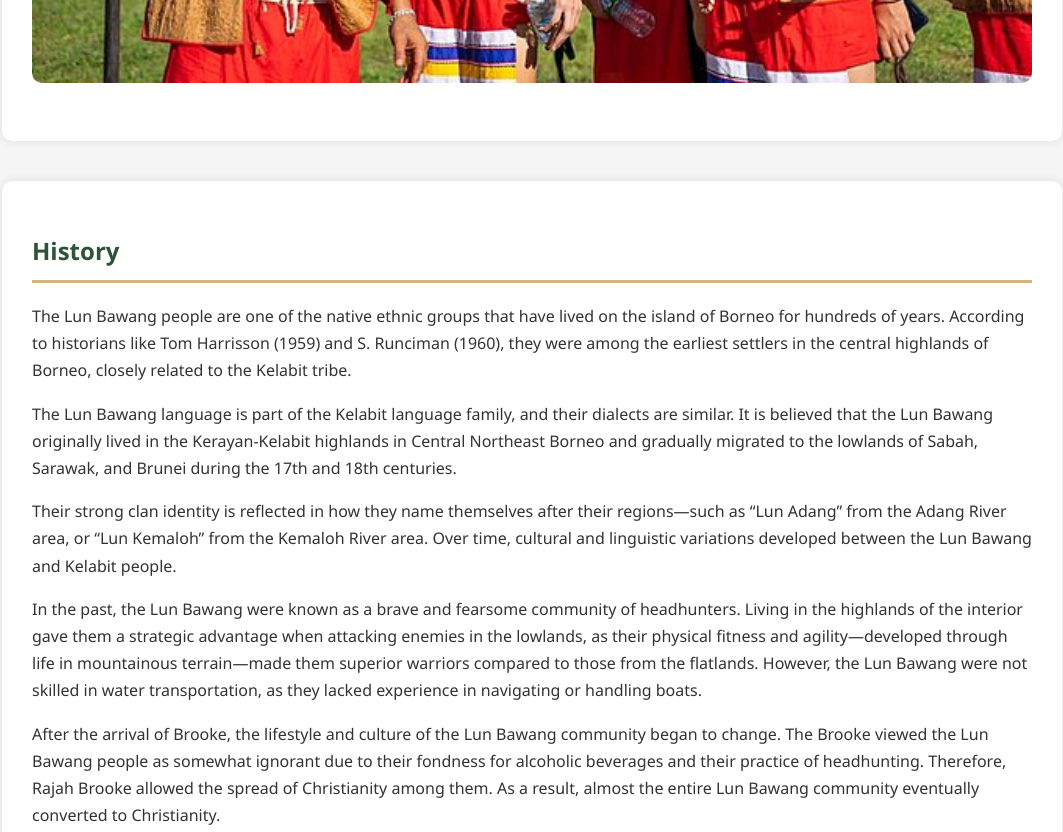
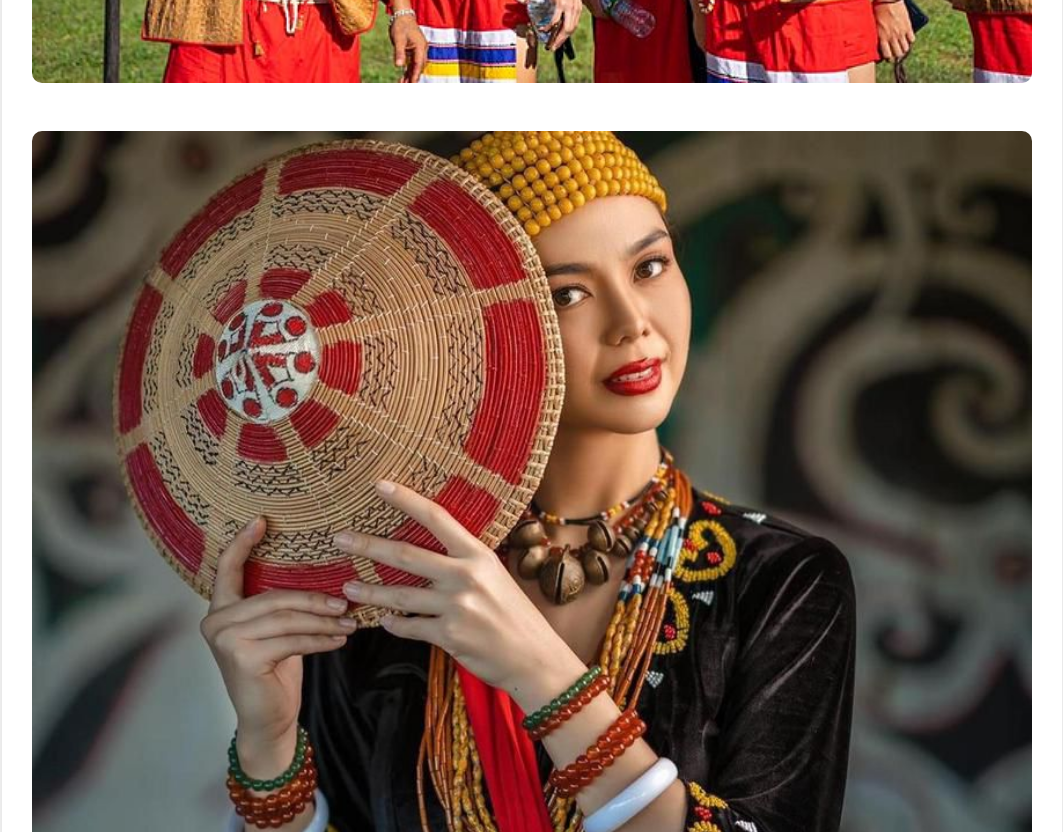
Before and after one commit to ParkSon-OSU/discover-lun-bawang, a plain HTML site: page index.html in a window 1280 px wide. Shown: the part 1420-2252 px from the top of the page, without its empty margins (108-1171 px from the left). Drawn offline with Linux system fonts and the light colour scheme.

Commit message:
Update index.html

```diff
--- a/index.html
+++ b/index.html
@@ -108,6 +108,7 @@
       the Tagal, Tidung, Timugon, Sembakung, Paluan, Bookan, Kalabakan, and Serundung.
     </p>
     <img src="images/lunbawang1.jpg" alt="Lun Bawang people in traditional attire">
+     <img src="images/lunbawang2.jpg" alt="Lun Bawang people in traditional attire">
   </section>
 
   <section id="history">
```
